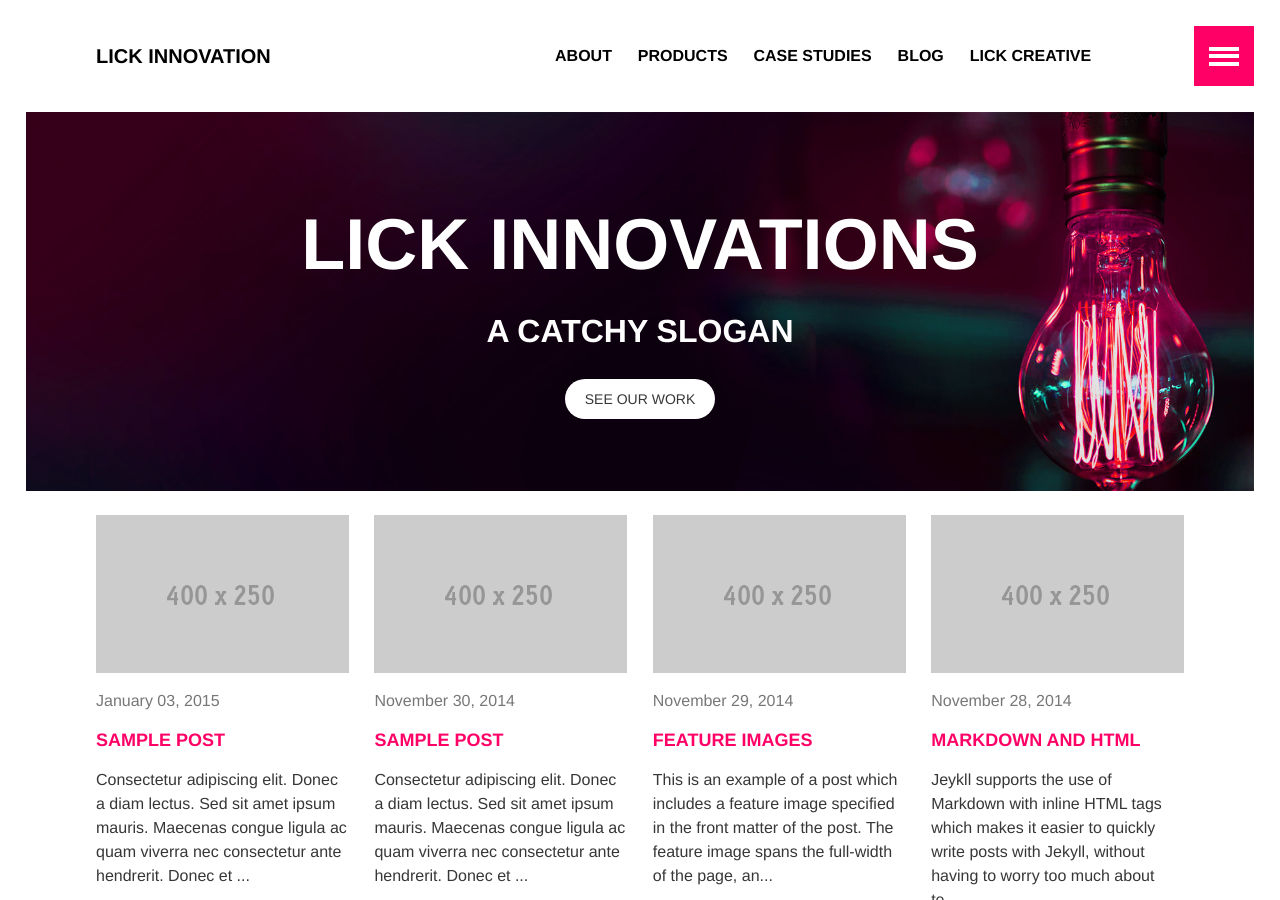
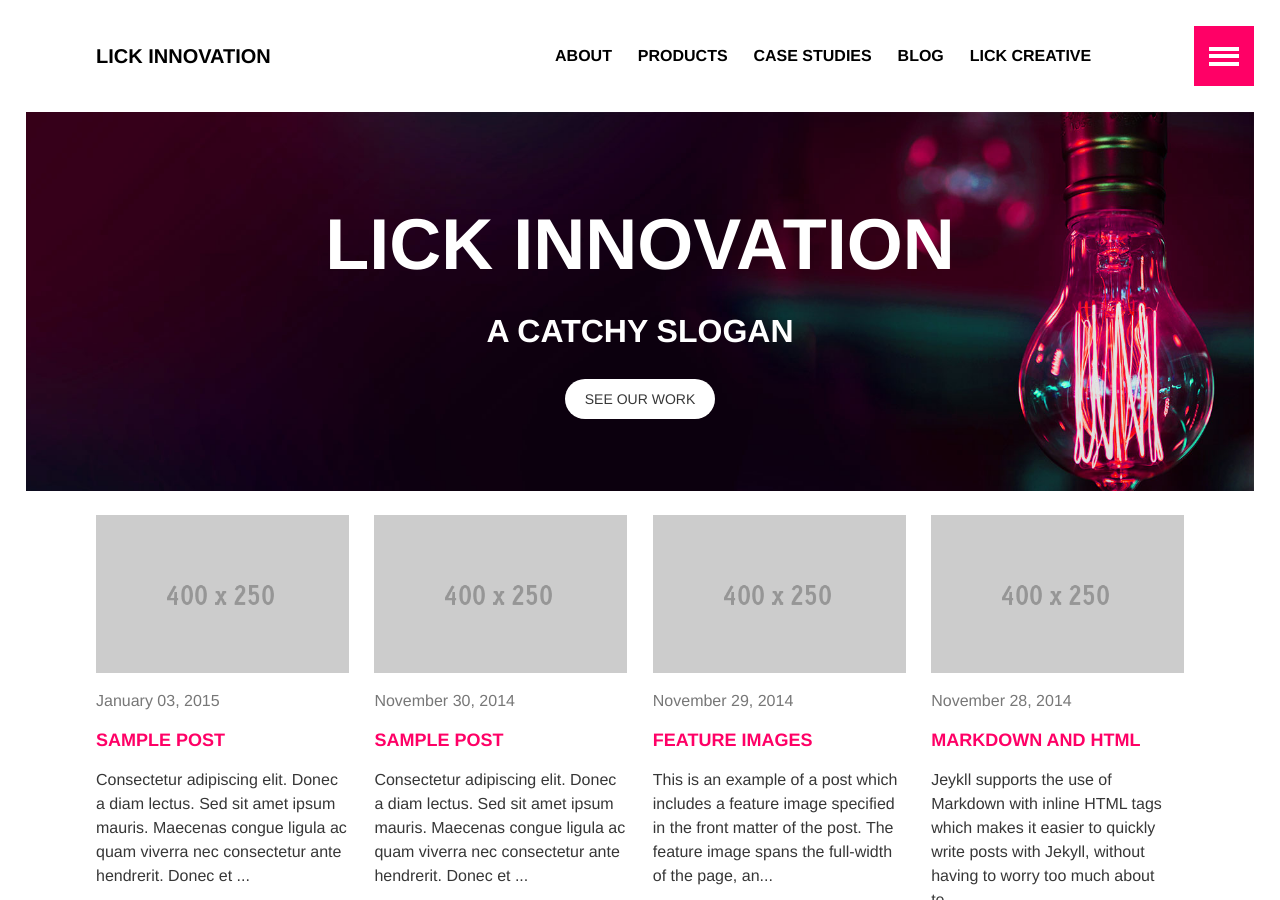
Before and after one commit to lickinnovation/lickinnovation.github.io, a Jekyll site: the page built from index.md, in a window 1280 px wide and 900 px high. Built offline with Jekyll 4.4.1, drawn with Linux system fonts in a browser that asks for light colours; some web fonts are replaced.

Commit message:
Tweaked headline homepage

```diff
--- a/index.md
+++ b/index.md
@@ -9,7 +9,7 @@ image:
 
   <div class="page-lead" style="background-image:url({{ site.url }}/images/{{ page.image.feature }})">
 		<div class="wrap page-lead-content">
-		  <h1>Lick Innovations</h1>
+		  <h1>Lick Innovation</h1>
 			<h2>A catchy slogan</h2>
 			<a href="{{ site.url }}/work" class="btn-inverse">See our work</a>
 			{% if page.image.credit %}{% include image-credit.html %}{% endif %}
```
